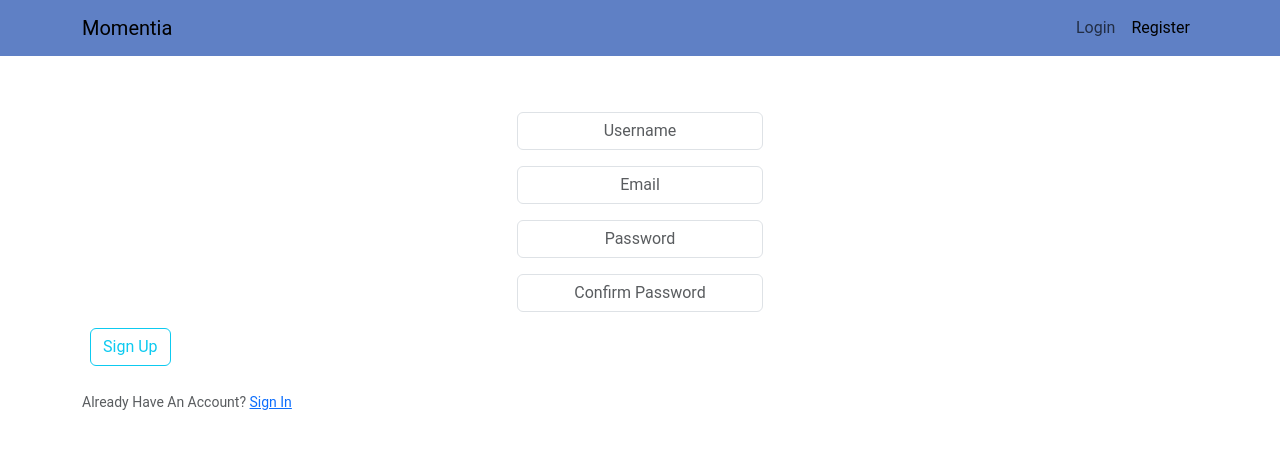
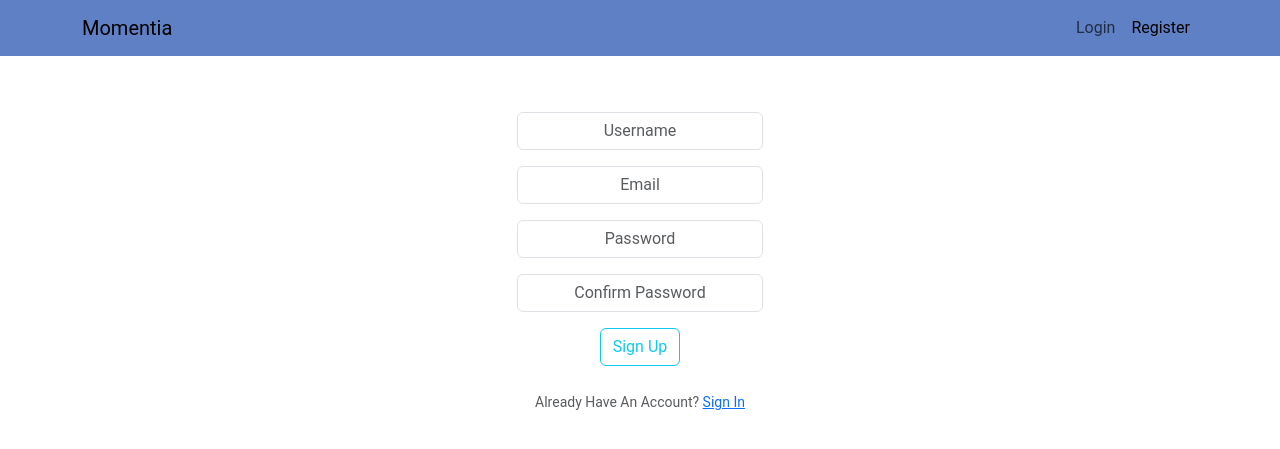
Before and after one commit to DenHafiz69/momentia, a Flask app: page /register in a window 1280 px wide. Shown: the top 449 px of the page. Run offline with Flask 3, Linux system fonts and the light colour scheme; some libraries are stand-ins or nearby versions.

Commit message:
Add center to register

```diff
--- a/templates/register.html
+++ b/templates/register.html
@@ -2,7 +2,7 @@
 
 {% block main %}
 
-    <div class="container">
+    <div class="container text-center">
         <form method="post" action="">
             {{ form.hidden_tag() }}
             <div class="form-group">
@@ -22,7 +22,7 @@
             </div>
         </form>
     </div>
-    <div class="container pt-2">
+    <div class="container pt-2 text-center">
         <small class="text-muted">
             Already Have An Account? <a href="{{ url_for('login') }}" class="ml-2">Sign In</a>
         </small>
```
